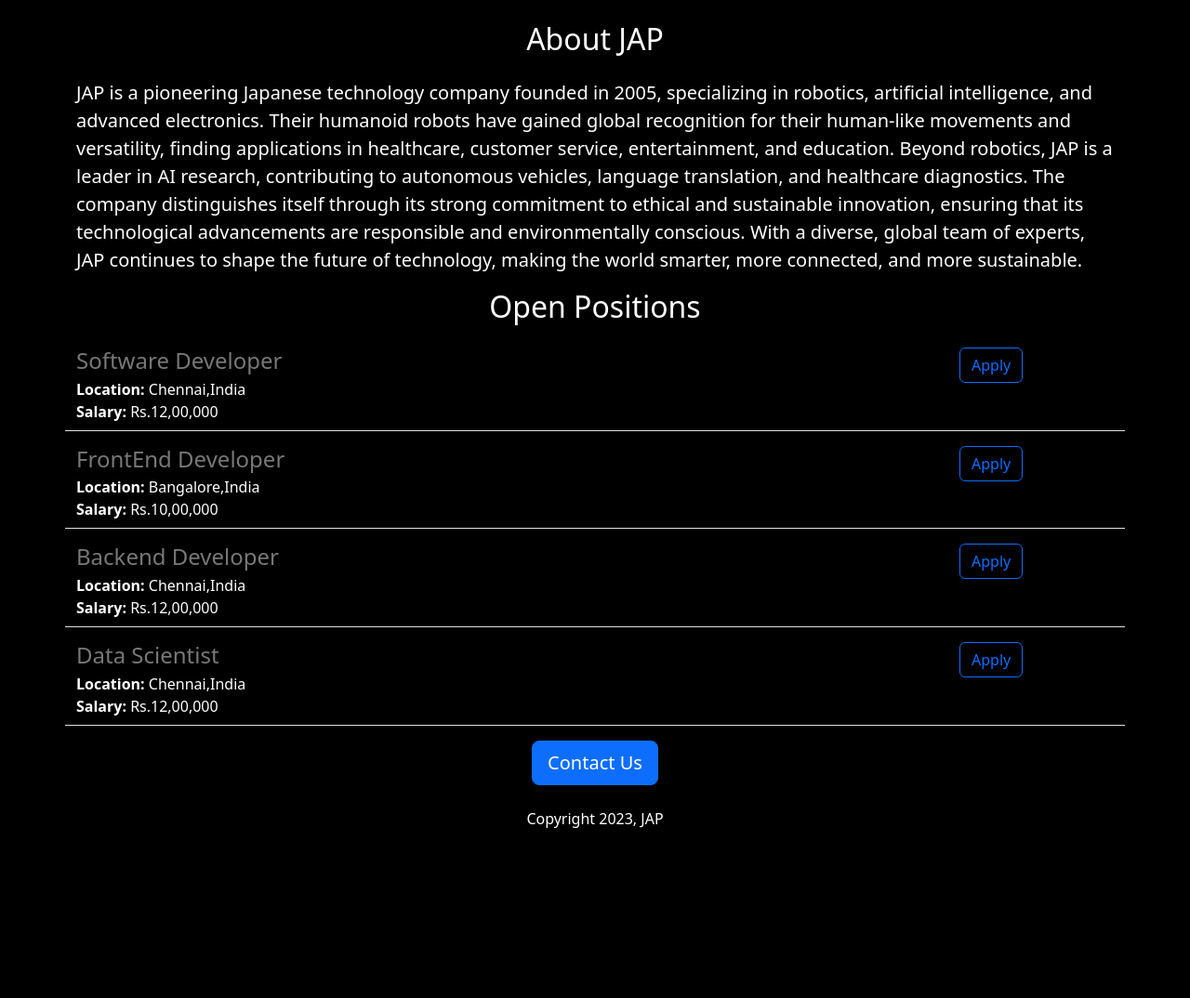
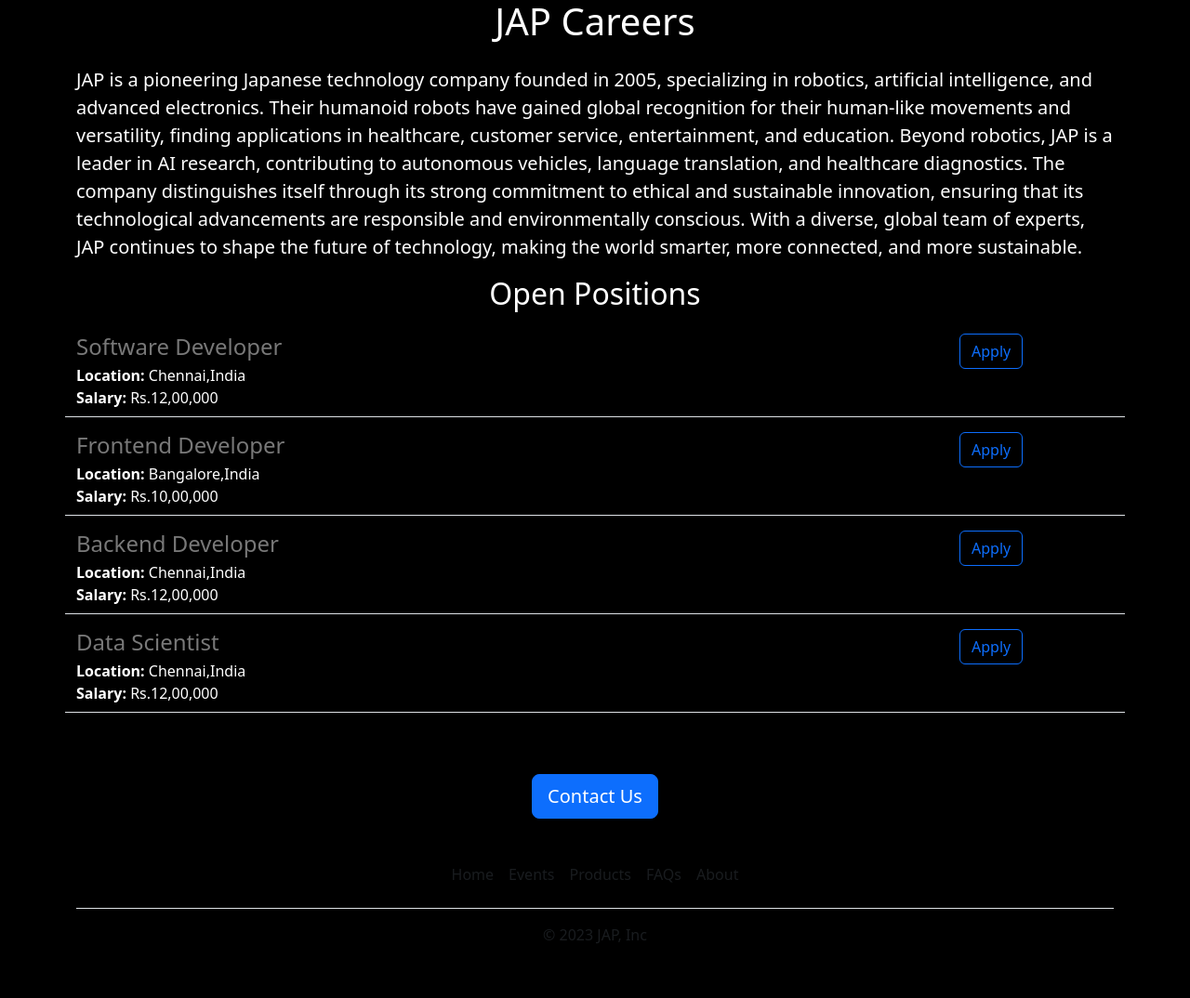
Before and after one commit to jagathishvs02/JAP-website, a Flask app: page / in a window 1280 px wide. Shown: the part 457-1531 px from the top of the page at 93% size. Before the commit the page ends 1348 px from the top, so only its background shows below. Run offline with Flask 3, Linux system fonts and the light colour scheme.

Commit message:
Second commit

```diff
--- a/app.py
+++ b/app.py
@@ -10,7 +10,7 @@ JOBS =[
   },
    {
     'id': 2,
-    'title':'FrontEnd Developer',
+    'title':'Frontend Developer',
     'location':'Bangalore,India',
     'salary':'Rs.10,00,000'
   },
--- /dev/null
+++ b/templates/footer.html
@@ -0,0 +1,18 @@
+<div class="container">
+    <footer class="py-3 my-4" id="ja">
+      <ul class="nav justify-content-center border-bottom pb-3 mb-3">
+        <li class="nav-item"><a href="https://jap-careers-website.onrender.com/" target="_blank" class="nav-link px-2 text-body-secondary" style="color: white;">Home</a></li>
+        <li class="nav-item"><a href="#" class="nav-link px-2 text-body-secondary" style="color: white;">Events</a></li>
+        <li class="nav-item"><a href="#" class="nav-link px-2 text-body-secondary" style="color: white;">Products</a></li>
+        <li class="nav-item"><a href="mailto:jagathishvs.20@gmail.com?subject=Question%20about%20Job%20Openings&body=Name%3A%20%3Cyour%20name%3E%0D%0AQuestion%3A%20%3CType%20Your%20Question%20here%3E%0D%0A" class="nav-link px-2 text-body-secondary" style="color: white;">FAQs</a></li>
+        <li class="nav-item" style="color: white;"><a href="https://jap-careers-website.onrender.com/" target="_blank" class="nav-link px-2 text-body-secondary" style="color: white;">About</a></li>
+      </ul>
+      <p class="text-center text-body-secondary">&copy; 2023 JAP, Inc</p>
+    </footer>
+  </div>
+  <style>
+    #ja{
+        color: white;
+    }
+
+  </style>
--- a/templates/home.html
+++ b/templates/home.html
@@ -12,7 +12,10 @@
         height:360px;
         width: 100%;
         object-fit:cover;
-
+        margin-bottom: 16px;
+      }
+      #contact{
+        padding-top: 50px;
       }
       body{
         background-color: black;
@@ -20,14 +23,15 @@
     </style>
   </head>
   <body>
+    {% include 'nav.html' %}
+    <img class="img-fluid" id="banner" src="https://jaswebsite--jagathishvs02.repl.co/static/banner.jpg">
     <div class="container">
       <h1 class="text-center mt-4 mb-4" style="color:white;">
       JAP Careers
     </h1>
-    <img class="img-fluid" id="banner" src="https://jaswebsite--jagathishvs02.repl.co/static/banner.jpg">
-    <h2 class="text-center mt-4 mb-4" style="color:white;">
+    <!-- <h2 class="text-center mt-4 mb-4" style="color:white;">
       About JAP
-    </h2>
+    </h2> -->
    <p class="lead" style="color:white;">
       JAP is a pioneering Japanese technology company          founded in 2005, specializing in robotics,               artificial intelligence, and advanced electronics. Their humanoid robots have gained global recognition for their human-like movements and versatility, finding applications in healthcare, customer service, entertainment, and education. Beyond robotics, JAP is a leader in AI research, contributing to autonomous vehicles, language translation, and healthcare diagnostics. The company distinguishes itself through its strong commitment to ethical and sustainable innovation, ensuring that its technological advancements are responsible and environmentally conscious. With a diverse, global team of experts, JAP continues to shape the future of technology, making the world smarter, more connected, and more sustainable.
 
@@ -39,10 +43,11 @@
         {% include 'jobitem.html' %}
         {% endfor %}
       </div>
-      <div class="text-center">
-        <button class="btn btn-primary btn-lg">Contact Us</button>
-        <p style="color:white;" class="mt-4">Copyright 2023, JAP</p>
+      <div class="text-center" id="contact">
+        <a href="mailto:jagathishvs.20@gmail.com?subject=Question%20about%20Job%20Openings&body=Name%3A%20%3Cyour%20name%3E%0D%0AQuestion%3A%20%3CType%20Your%20Question%20here%3E%0D%0A" class="btn btn-primary btn-lg">Contact Us</a>
+        <!-- <p style="color:white;" class="mt-4">Copyright 2023, JAP</p> -->
       </div>
     </div>
+    {% include'footer.html' %}
   </body>
 </html>
--- a/templates/jobitem.html
+++ b/templates/jobitem.html
@@ -15,6 +15,6 @@
             </div>
           </div>
           <div class="col-2">
-            <button type="button" class="btn btn-outline-primary">Apply</button>
+            <a href="mailto:jagathishvs.20@gmail.com?subject=Application%20for%20{{job['title']}}&body=My%20Name%3A%20%3Cyour%20name%3E%0D%0AMy%20Resume%20link%3A%20%3Cyour%20resume%20link%3E%0D%0AMy%20LinkedIn%20link%3A%20%3Cyour%20linkedin%20link%3E"type="button" class="btn btn-outline-primary">Apply</a>
           </div>
         </div>
--- /dev/null
+++ b/templates/nav.html
@@ -0,0 +1,9 @@
+<nav class="navbar bg-dark border-bottom border-body shadow-lg p-3 mb-5 bg-body-tertiary rounded fixed-top" data-bs-theme="dark">
+    <div class="container-fluid">
+      <a class="navbar-brand" href="#">
+        <img src="/static/bootstrap-logo.svg" alt="Logo" width="30" height="24" class="d-inline-block align-text-top">
+        JAP
+      </a>
+    </div>
+  </nav>
+  <div style="height:56px ;"></div>
```
Also changed, not shown: static/bootstrap-logo (1).svg (added), static/bootstrap-logo.svg (added), static/icons8-j-67.png (added).
